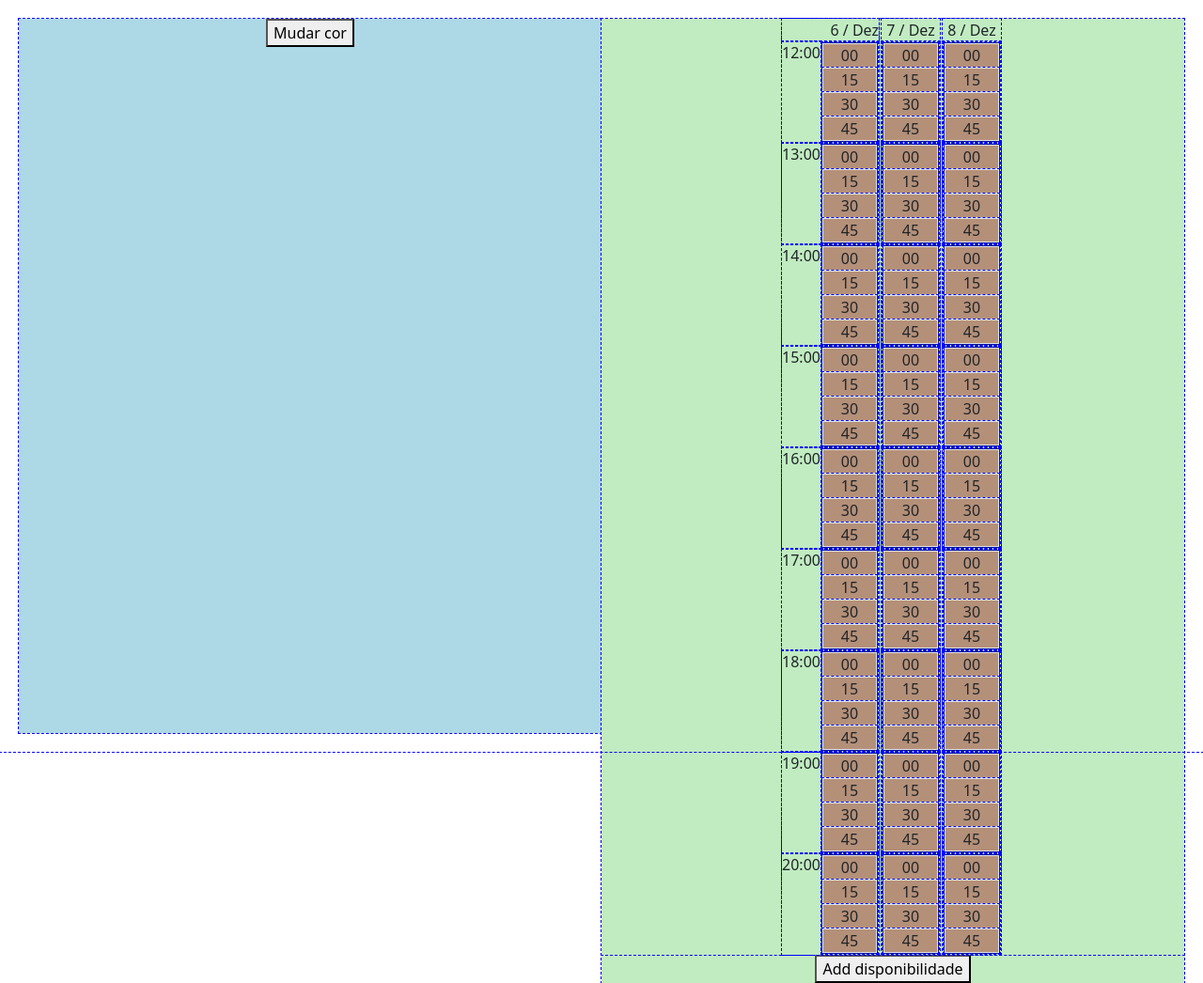
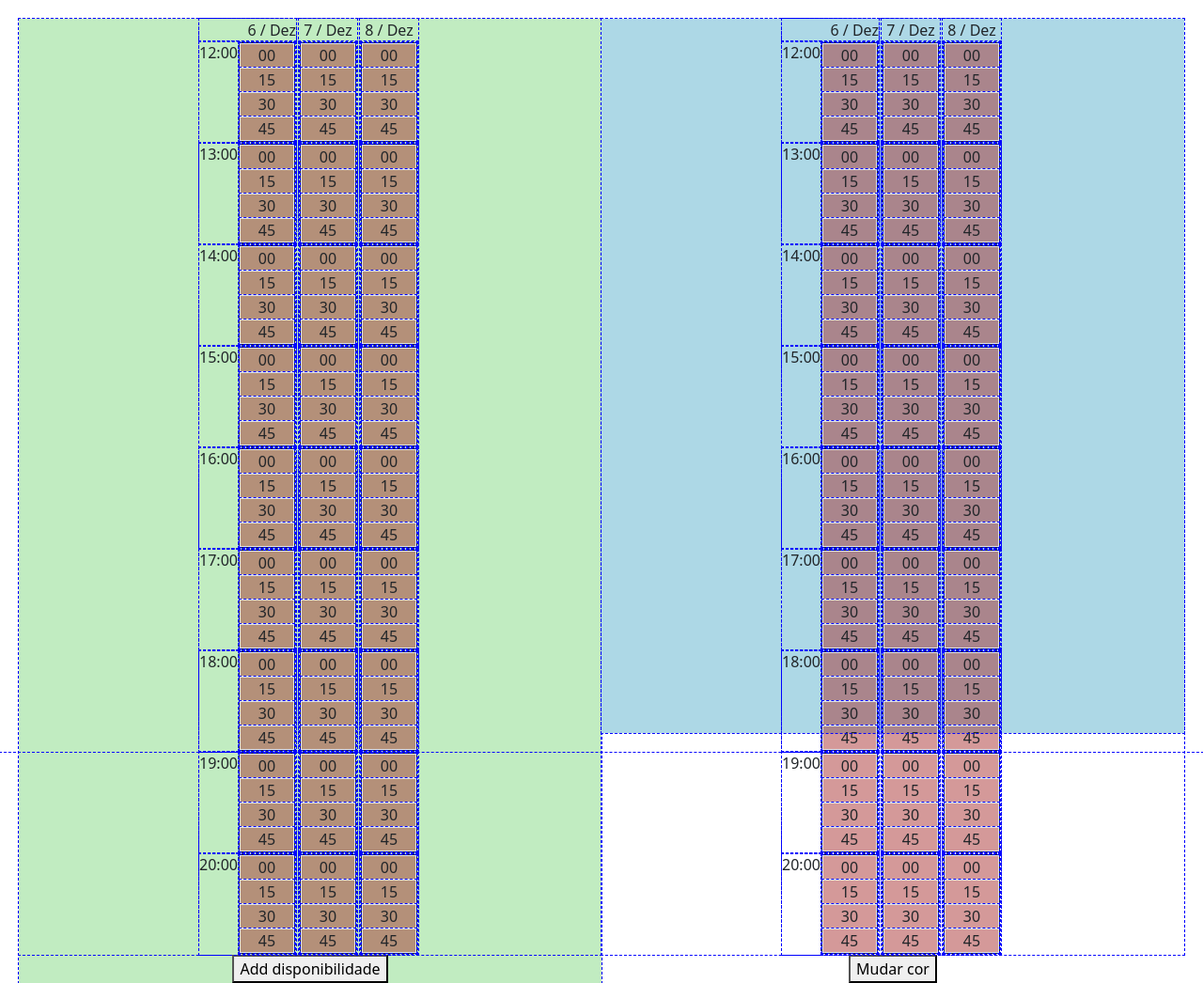
Before and after one commit to GabrielGRR/VouVerTeAviso, a Flask app: page /1 in a window 1280 px wide. Shown: the part 56-1102 px from the top of the page at 94% size. Run offline with Flask 3, Linux system fonts and the light colour scheme; data comes from the database, SQL or seed files in the repository; both versions use the stored data as it was after the commit.

```diff
--- a/templates/event.html
+++ b/templates/event.html
@@ -44,10 +44,7 @@
     <main>
         <div class="div_container">
             <!-- Div 1 -->
-            <div id="teste1" class="div1">
-                <button id="color_test" onclick="shadeRGBColor()">Mudar cor</button>
 
-            </div>
 
             <!-- Div 2 -->
             <div class="div2">
@@ -124,6 +121,83 @@
 
                 <button id="add_hrs_db" onclick="add_user_times_to_db()">Add disponibilidade</button>
             </div>
+
+            <!-- RIGHT PANEL -->
+            <div id="teste1" class="div1">
+
+                <div class="days-event-container">
+
+                    {% for day in event_data[:1] %}
+                        {% set hour = namespace(counter=day[2]) %}
+                        <div class="days_hours_blocks">
+                            <div class="date_text">
+                                {{ day[0] }} / {{ day[1] }}
+                            </div>
+
+                            {% for i in range(day[3] - day[2]+1) %}
+
+                            <div class="hour_display">
+                                <div>
+                                    {{ hour.counter }}:00
+                                </div>
+                                <div class="hour_event border border-dark hour">
+                                    <div id="min_box" day="{{ day[0] }}" month="{{ day[1] }}" minute="00" hour="{{ hour.counter }}" class="border minute">
+                                        00
+                                    </div>
+                                    <div id="min_box" day="{{ day[0] }}" month="{{ day[1] }}" minute="15" hour="{{ hour.counter }}" class="border minute">
+                                        15
+                                    </div>
+                                    <div id="min_box" day="{{ day[0] }}" month="{{ day[1] }}" minute="30" hour="{{ hour.counter }}" class="border minute">
+                                        30
+                                    </div>
+                                    <div id="min_box" day="{{ day[0] }}" month="{{ day[1] }}" minute="45" hour="{{ hour.counter }}" class="border minute">
+                                        45
+                                    </div>
+                                    {% set hour.counter = hour.counter + 1 %}
+                                </div>
+                            </div>
+
+                        {% endfor %}
+                        </div>
+                    {% endfor %}
+
+
+                    {% if event_data | length > 1 %}
+                    {% for day in event_data[1:] %}
+                    {% set hour = namespace(counter=day[2]) %}
+                    <!--event_Data = [Day, Month, Event_min_hour, Event_max_hour]-->
+                        <div class="days_hours_blocks">
+                                {{ day[0] }} / {{ day[1] }}
+                            {% for i in range(day[3] - day[2]+1) %}
+
+                            <div class="hour_display">
+                            <!--esta div é apenas para alinhar os horários com o primeiro loop-->
+                                <div class="hour_event border border-dark hour">
+                                    <div id="min_box" day="{{ day[0] }}" month="{{ day[1] }}" minute="00" hour="{{ hour.counter }}" class="border minute">
+                                        00
+                                    </div>
+                                    <div id="min_box" day="{{ day[0] }}" month="{{ day[1] }}" minute="15" hour="{{ hour.counter }}" class="border minute">
+                                        15
+                                    </div>
+                                    <div id="min_box" day="{{ day[0] }}" month="{{ day[1] }}" minute="30" hour="{{ hour.counter }}" class="border minute">
+                                        30
+                                    </div>
+                                    <div id="min_box" day="{{ day[0] }}" month="{{ day[1] }}" minute="45" hour="{{ hour.counter }}" class="border minute">
+                                        45
+                                    </div>
+                                    {% set hour.counter = hour.counter + 1 %}
+                                </div>
+                            </div>
+
+                        {% endfor %}
+                        </div>
+                    {% endfor %}
+                    {% endif %}
+                </div>
+
+                <button id="color_test" onclick="shadeRGBColor()">Mudar cor</button>
+
+            </div>
     </main>
 
     <!-- FOOTER -->
```
Also changed, not shown: Anotações/toques finais.txt (+8 -0 lines), events_db.db.
